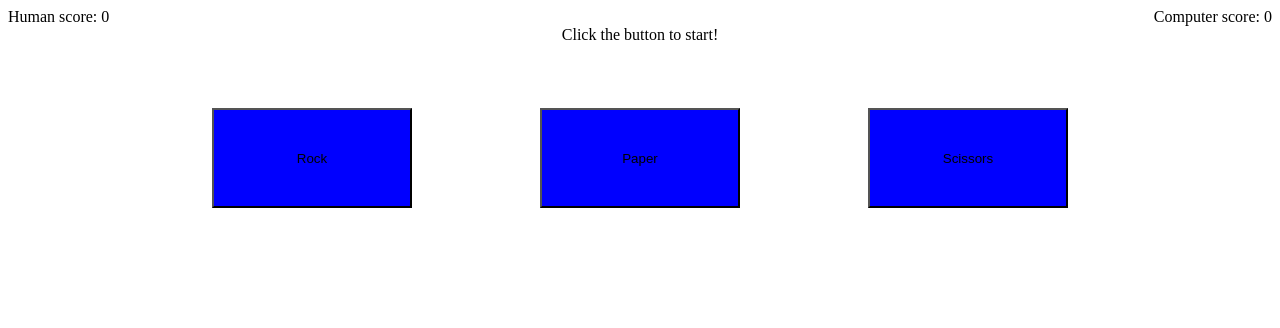
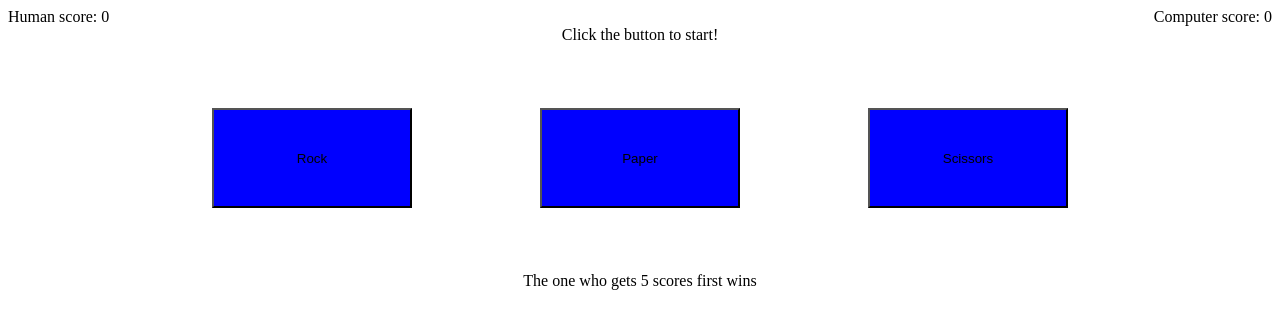
Before and after one commit to zayyanza/odin_rock-paper-scissors, a plain HTML site: page index.html in a window 1280 px wide. Drawn offline with Linux system fonts and the light colour scheme.

Commit message:
center game result

```diff
--- a/index.html
+++ b/index.html
@@ -17,7 +17,7 @@
         <button class="rps-btn paper">Paper</button>
         <button class="rps-btn scissors">Scissors</button>
     </div>
-    <div class="gameResult"></div>
+    <div class="gameResult">The one who gets 5 scores first wins</div>
     <script src="javascript.js"></script>
 </body>
 </html>
--- a/style.css
+++ b/style.css
@@ -25,3 +25,7 @@ body {
 .result {
     text-align: center;
 }
+
+.gameResult {
+    text-align: center;
+}
```
